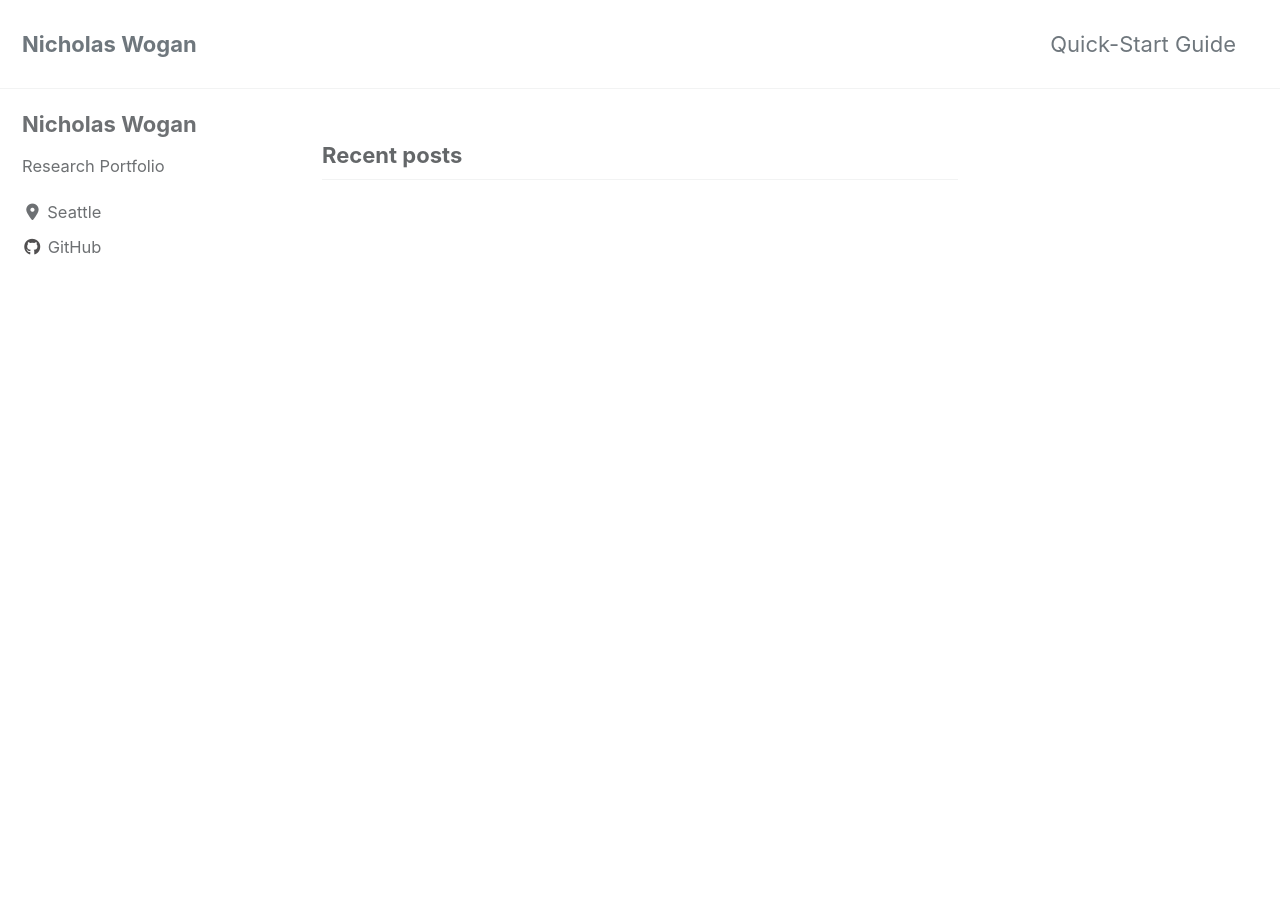
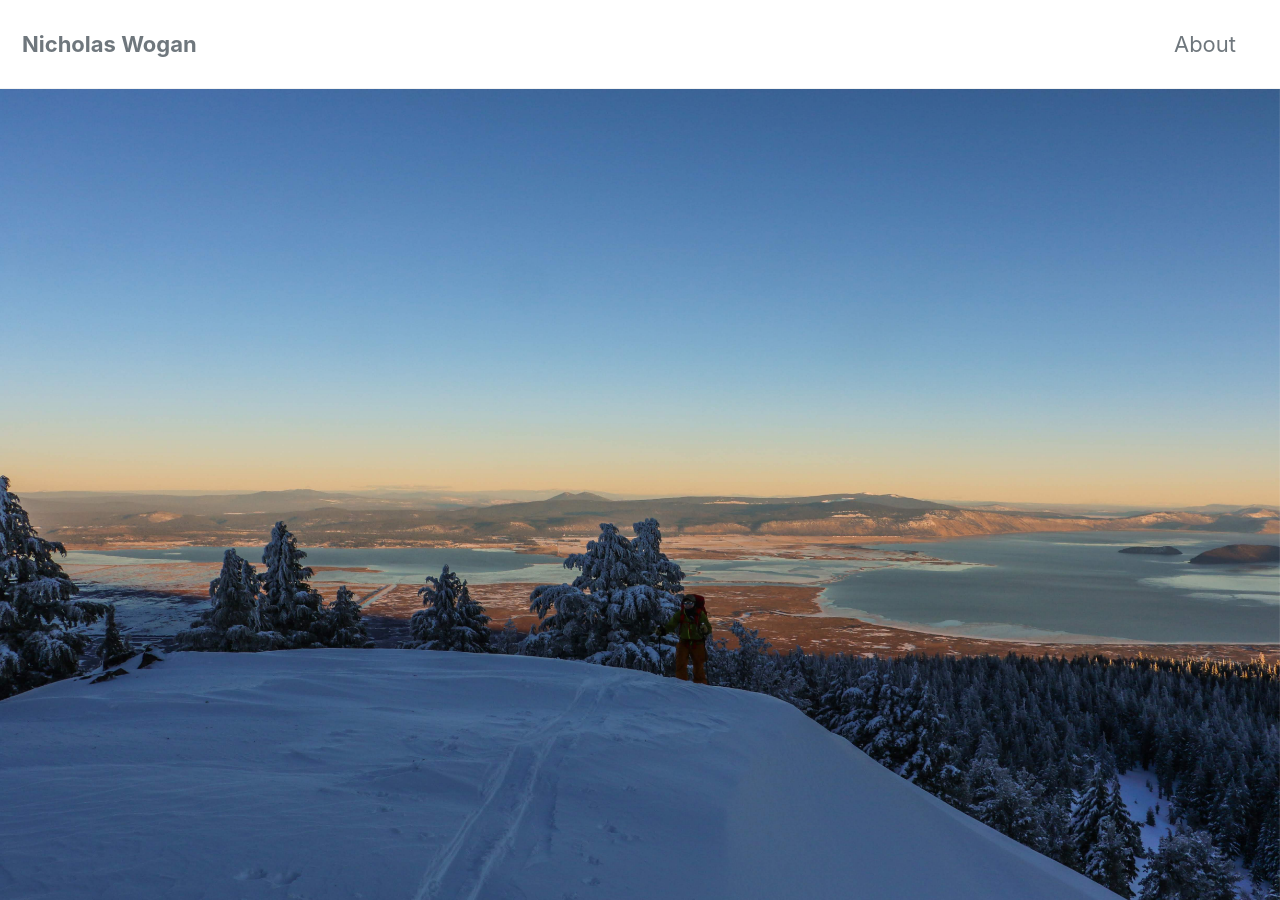
Before and after one commit to Nicholaswogan/Nicholaswogan.github.io, a Jekyll site: the page built from index.html, in a window 1280 px wide and 900 px high. Built offline with Jekyll 4.4.1, drawn with Linux system fonts in a browser that asks for light colours; cached includes are drawn as plain includes; nearby versions of some CDN libraries; the list of posts is cut into pages by our own code.

Commit message:
edited config

```diff
--- a/_config.yml
+++ b/_config.yml
@@ -94,7 +94,7 @@
 # Site Author
 author:
   name             : "Nicholas Wogan"
-  avatar           : # path of avatar image, e.g. "/assets/images/bio-photo.jpg"
+  avatar           : "/images/bio_im.jpg" # path of avatar image, e.g. "/assets/images/bio-photo.jpg"
   bio              : "Research Portfolio"
   location         : "Seattle"
   email            :
--- a/_data/navigation.yml
+++ b/_data/navigation.yml
@@ -1,7 +1,7 @@
 # main links
 main:
-  - title: "Quick-Start Guide"
-    url: https://mmistakes.github.io/minimal-mistakes/docs/quick-start-guide/
+  - title: "About"
+    url: /about/
   # - title: "About"
   #   url: https://mmistakes.github.io/minimal-mistakes/about/
   # - title: "Sample Posts"
--- a/index.html
+++ b/index.html
@@ -1,4 +1,6 @@
 ---
 layout: home
 author_profile: true
+header:
+  image: "/images/Kbasin.jpg"
 ---
```
Also changed, not shown: images/7600.jpg (added), images/Kbasin.jpg (added), images/bio_im.jpg (added), images/crater1.jpg (added), images/night.jpg (added), images/ski.jpg (added), 2 other files.
